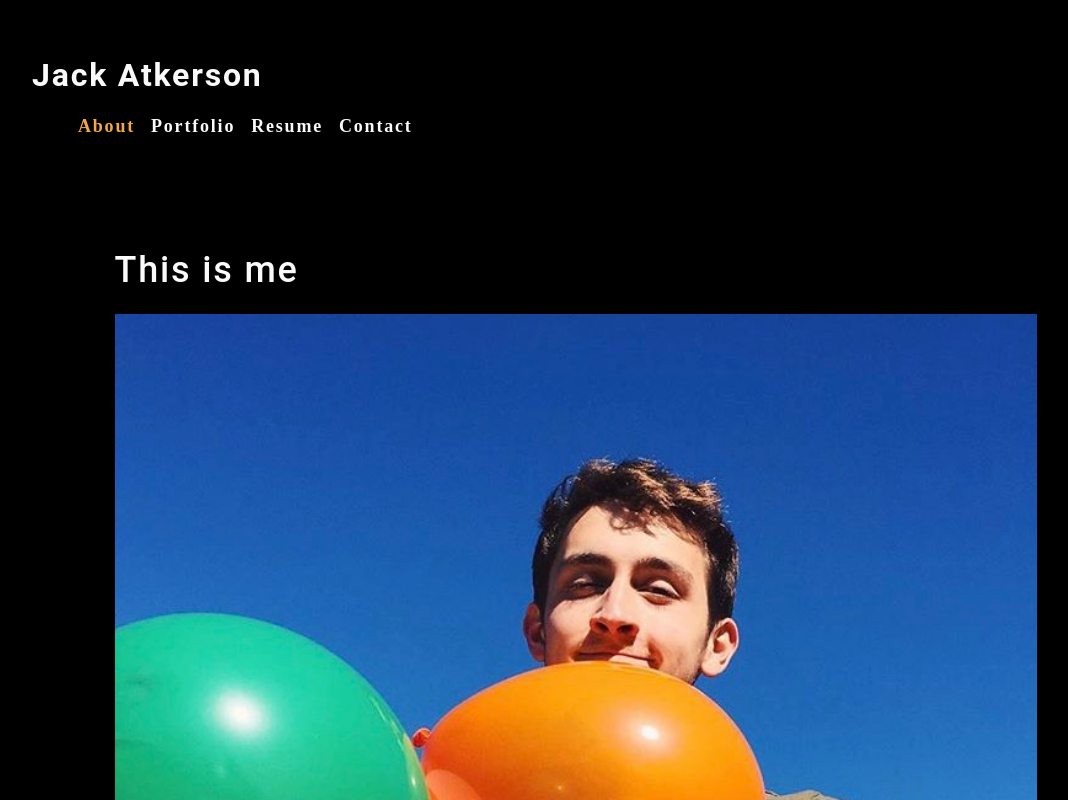
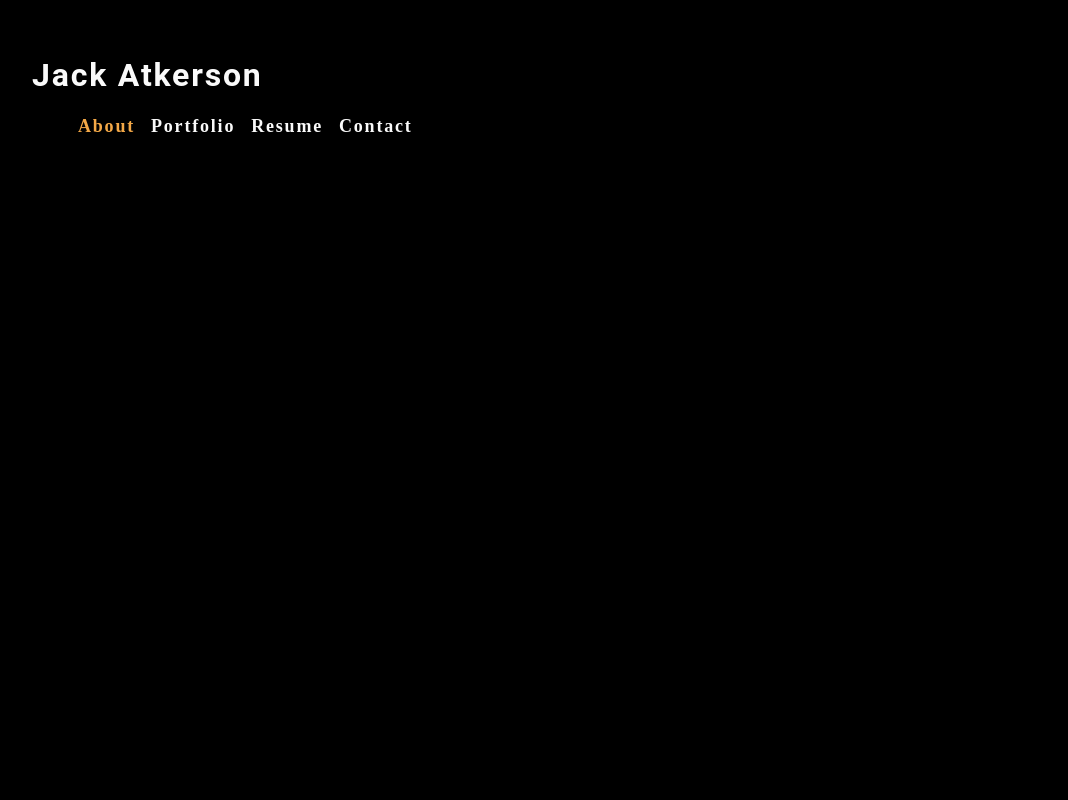
Before and after one commit to JackAtkerson/atkerson-react-portfolio, a React (Create React App) app: page / in a window 1280 px wide. Shown: the top 800 px of the page, without its empty margins (64-1132 px from the left). Built offline with nearby package versions, Linux system fonts and the light colour scheme.

Commit message:
Reworked header

```diff
--- a/src/components/Header/index.js
+++ b/src/components/Header/index.js
@@ -1,42 +1,19 @@
-import React, { useState } from 'react';
+import React from 'react';
 import Nav from '../Nav';
-import About from '../About';
-import Portfolio from '../Portfolio';
-import Contact from '../Contact';
-import Resume from '../Resume';
 
-function Header() {
-    const [currentPage, setCurrentPage] = useState('About');
-
-    const renderPage = () => {
-        switch (currentPage) {
-            case 'About':
-                return <About />;
-            case 'Portfolio':
-                return <Portfolio />;
-            case 'Contact':
-                return <Contact />;
-            case 'Resume':
-                return <Resume/>;
-
-            default:
-                return <About />;
-        }
-    };
+function Header(props) {
+    const {currentPage, setCurrentPage} = props;
 
     return (
-        <div>
-            <Nav
-                currentPage = {currentPage}
-                setCurrentPage = {setCurrentPage}
-            />
-            <main>
-                <div>
-                    {renderPage(currentPage)}
-                </div>
-            </main>
-        </div>
-    )
+        <header>
+            <div>
+                <Nav
+                    currentPage = {currentPage}
+                    setCurrentPage = {setCurrentPage}
+                ></Nav>
+            </div>
+        </header>
+    );
 }
 
 export default Header;
```
